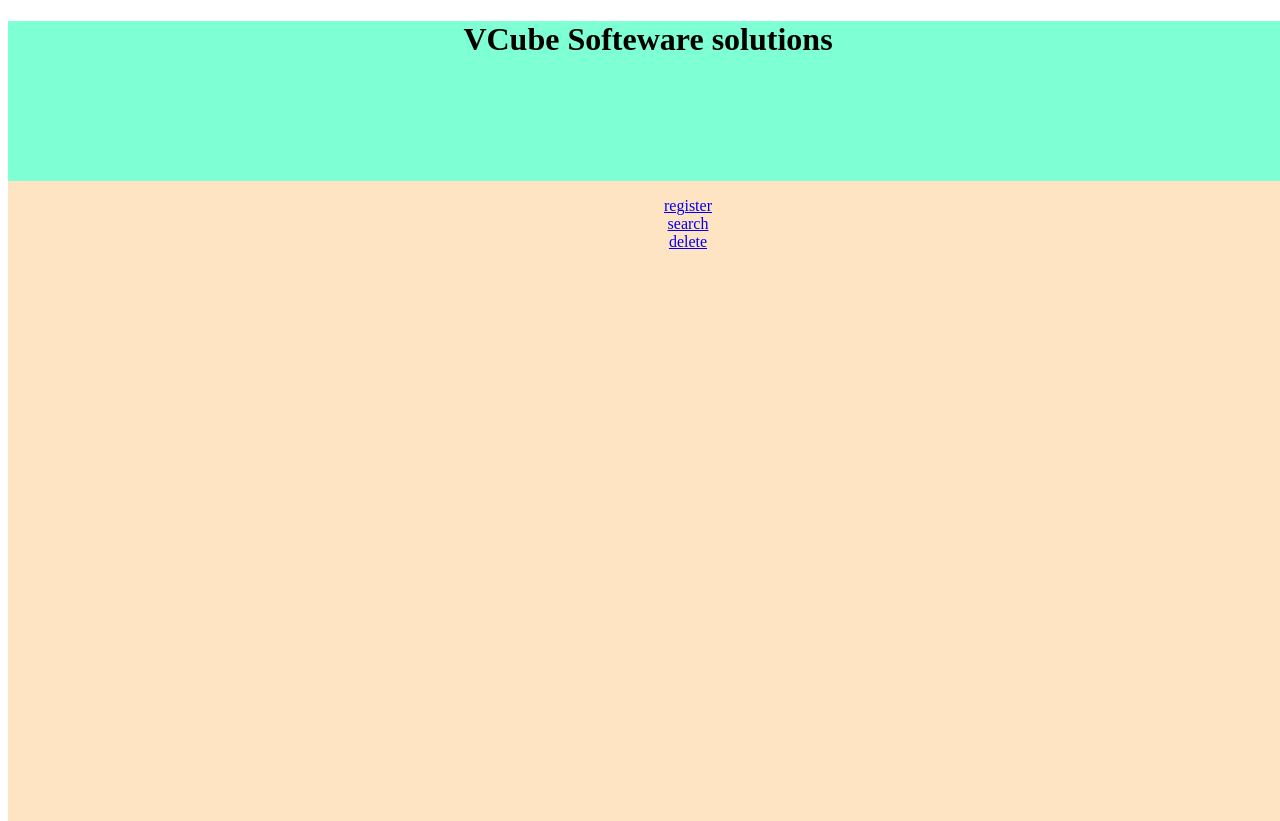
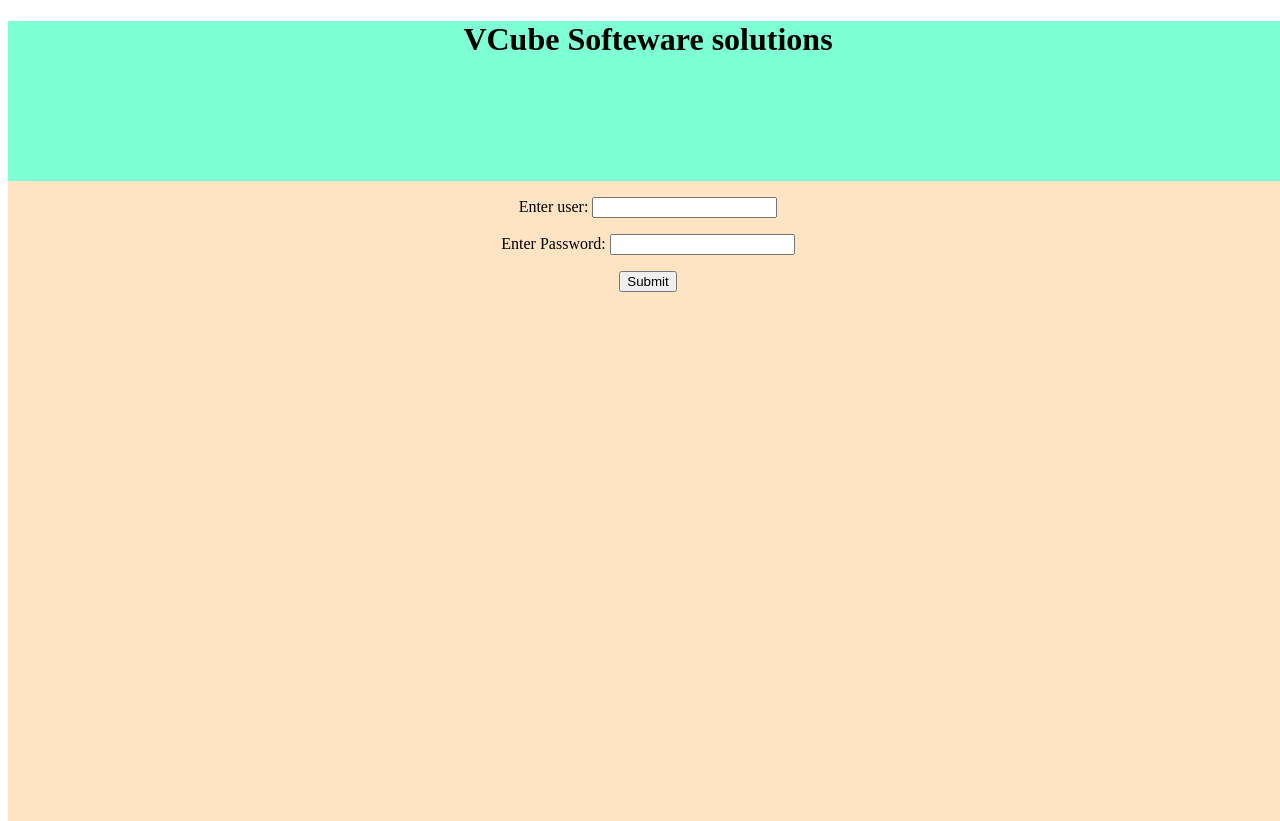
Before and after one commit to Vcubesoftware/Project, a Django app: page / in a window 1280 px wide. Run offline with Django 3.2, Linux system fonts and the light colour scheme.

Commit message:
22/12/2021

```diff
--- a/jango/Employee/templates/Base.html
+++ b/jango/Employee/templates/Base.html
@@ -1,3 +1,5 @@
+ {% load static %}
+
 <!DOCTYPE html>
 <html lang="en">
 
@@ -7,38 +9,9 @@
     <meta name="viewport" content="width=device-width, initial-scale=1.0">
     <title>Document</title>
 
-    <style>
-        html,
-        body {
-            width: 100%;
-            height: 100%;
-        }
+    <link rel="stylesheet" href="{% static 'css/base.css'%}">
+    <script src = "{% static 'js/validate.js '%}"> </script>
 
-        .main {
-            width: 100%;
-            height: 20%;
-            background: aquamarine;
-
-        }
-
-        .left {
-
-            float: left;
-            background-color: bisque;
-            width: 100%;
-            height: 80%;
-            text-align: center;
-        }
-
-
-        /* .right {
-            float: right;
-            background-color: darkcyan;
-            width: 50%;
-            height: 80%;
-            text-align: center;  */
-        }
-    </style>
 </head>
 
 <body>
--- a/jango/Employee/templates/empdetails.html
+++ b/jango/Employee/templates/empdetails.html
@@ -1,9 +1,12 @@
 {% extends 'Base.html' %}
+{% load static %}
 <style>
     table {
         border-style: solid;
     }
 </style>
+
+<script src="{% static 'js/validate.js' %}"></script>
 
 <body>
 
@@ -32,7 +35,7 @@
     <form action="input" method="post">
         {% csrf_token %}
         {{ form.as_p }}
-        <button type="submit">SUBMIT</button>
+        <button type="submit" onclick = "validatesal()"">SUBMIT</button>
 
         <a href=" ">Home</a>
     </form>
--- /dev/null
+++ b/jango/Employee/templates/login.html
@@ -0,0 +1,10 @@
+{% extends 'Base.html' %}
+
+{% block left %}
+<form action="" method='post'>
+    {% csrf_token %}
+    <p>Enter user: <input type="text" name='user' /></p>
+    <p>Enter Password: <input type="password" name='pwd'></p>
+    <input type="submit" name='submit'>
+</form>
+{% endblock%}
--- a/jango/Employee/urls.py
+++ b/jango/Employee/urls.py
@@ -2,7 +2,8 @@
 from . import views
 
 urlpatterns = [
-    path('', views.home, name='home'),
+    path('', views.login, name='login'),
+    path('home', views.home, name='home'),
     #path('', views.empDetails, name='empDetails'),
     path('input', views.empDetails, name='inputdata'),
     path('output', views.fetchData),
--- a/jango/Employee/views.py
+++ b/jango/Employee/views.py
@@ -1,4 +1,5 @@
 from django.shortcuts import render
+from django.contrib.auth import authenticate
 from django.http import HttpResponse
 from .models import Employee
 from django.contrib import messages
@@ -93,3 +94,20 @@
         Employee.objects.delete(empno=no)
 
     return render(request, 'delete.html')
+
+
+def login(request):
+    if request.method == 'POST':
+        user = request.POST['user']
+        pwd = request.POST['pwd']
+
+        # authenticate(request,*args,**kwargs)
+        valid = authenticate(request, username=user, password=pwd)
+        print(valid)
+
+        if valid is not None:
+            return render(request, 'home.html')
+        else:
+            return render(request, 'login.html')
+
+    return render(request, 'login.html')
--- a/jango/project/settings.py
+++ b/jango/project/settings.py
@@ -11,6 +11,7 @@
 """
 
 from pathlib import Path
+import os
 
 # Build paths inside the project like this: BASE_DIR / 'subdir'.
 BASE_DIR = Path(__file__).resolve().parent.parent
@@ -123,6 +124,10 @@
 # https://docs.djangoproject.com/en/3.2/howto/static-files/
 
 STATIC_URL = '/static/'
+STATICFILES_DIRS = [
+    os.path.join(BASE_DIR, 'static')   # D:/Python/Project/static
+
+]
 
 # Default primary key field type
 # https://docs.djangoproject.com/en/3.2/ref/settings/#default-auto-field
--- /dev/null
+++ b/jango/static/css/base.css
@@ -0,0 +1,21 @@
+html,
+body {
+    width: 100%;
+    height: 100%;
+}
+
+.main {
+    width: 100%;
+    height: 20%;
+    background: aquamarine;
+
+}
+
+.left {
+
+    float: left;
+    background-color: bisque;
+    width: 100%;
+    height: 80%;
+    text-align: center;
+}
```
Also changed, not shown: jango/static/js/validate.js (added, +9 -0 lines).
